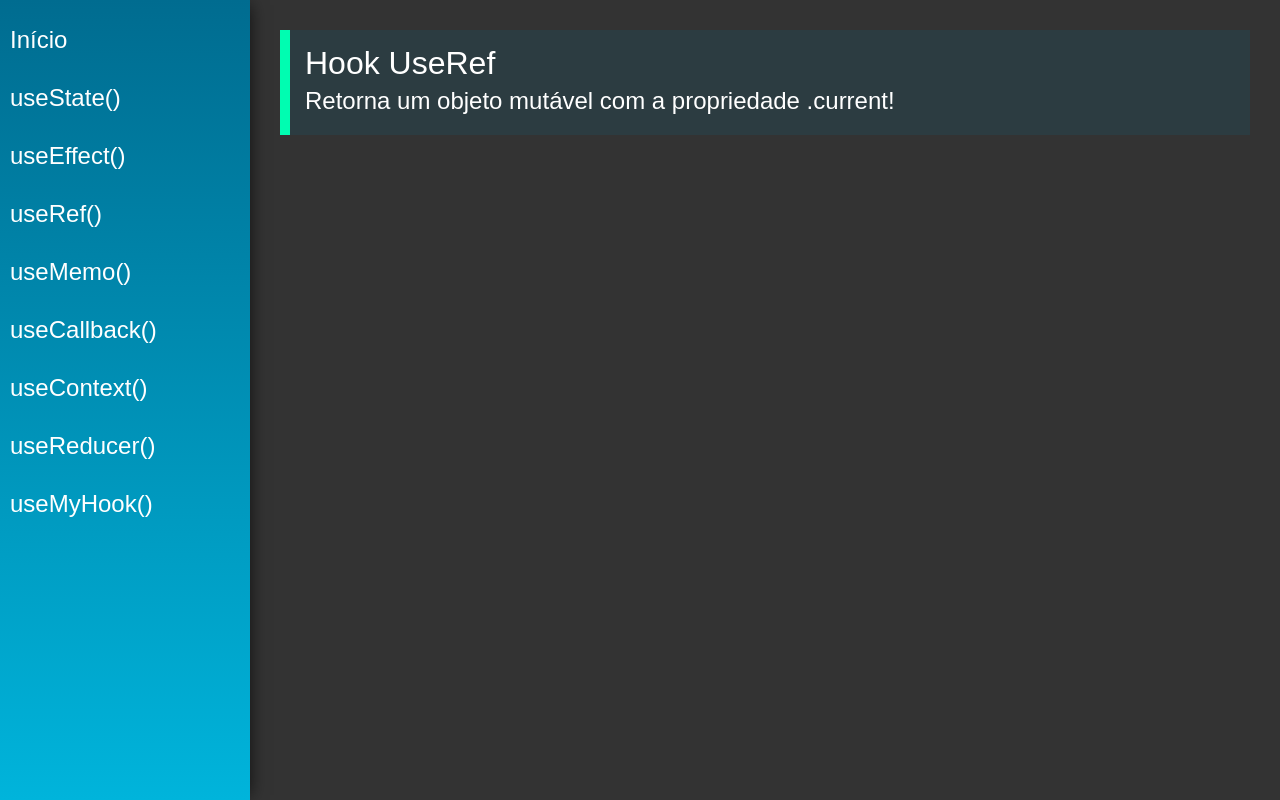
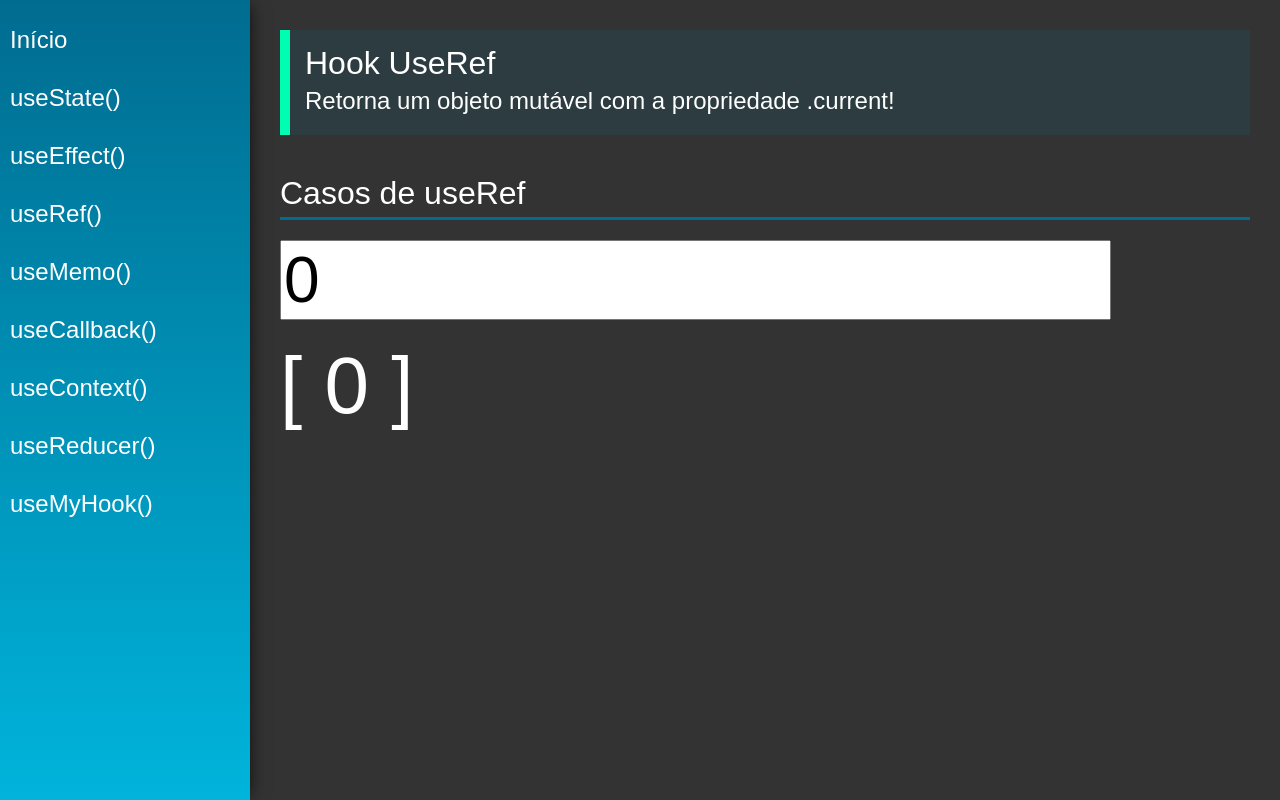
Before and after one commit to rochams/react-hooks, a React (Create React App) app: page /useRef in a window 1280 px wide. Built offline with nearby package versions, Linux system fonts and the light colour scheme.

Commit message:
feat: adiciona uso de useRef

```diff
--- a/src/views/examples/UseRef.jsx
+++ b/src/views/examples/UseRef.jsx
@@ -1,13 +1,38 @@
-import React from 'react'
-import PageTitle from '../../components/layout/PageTitle'
+import React, { useEffect, useRef, useState } from 'react'
+import PageTitle from '../../components/layout/PageTitle';
+import SectionTitle from '../../components/layout/SectionTitle';
 
 const UseRef = (props) => {
+
+    const [num, setNum] = useState(0)
+    /**
+     * O seu grande trunfo é não alterar o 'estado' da aplicação, o que permite fazer muitas coisas com esse recurso
+     * sem re-renderizar a página
+     * O useRef também é usado para "controlar/contabilizar" todas as renderizações do componente
+     * Isso é feito alterando o valor do atributo 'current'
+     * Se, por exemplo, eu deseje acompanhar as renderizações somente de um evento específico, posso usar juntamente
+     * com o useEffect por exemplo.
+     * Como no caso abaixo, que adicionamos +1 ao current toda vez que num é alterado
+     */
+    const counter = useRef(0);
+
+    useEffect(function() {
+        counter.current+=1
+    }, [num])
+
     return (
         <div className="UseRef">
             <PageTitle
                 title="Hook UseRef"
                 subtitle="Retorna um objeto mutável com a propriedade .current!"
             />
+            <SectionTitle title="Casos de useRef" />
+            <div>
+                <input type="number" className="input" value={ num } onChange={ e => setNum(e.target.value) }/>
+            </div>
+            <div>
+                <span className="text">[ { counter.current } ]</span>
+            </div>
         </div>
     )
 }
```
Also changed, not shown: src/views/App.jsx (indentation only).
